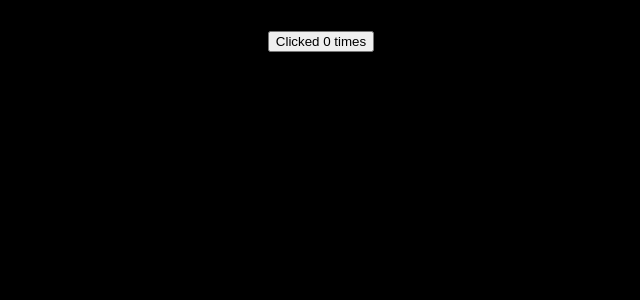
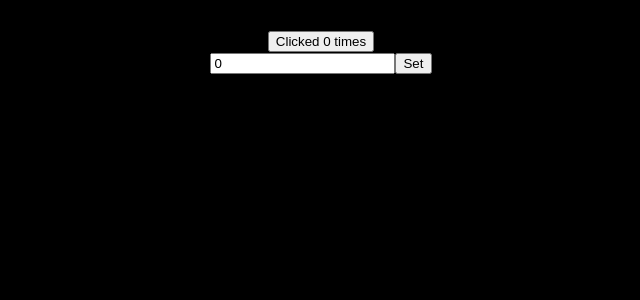
Before and after one commit to SaiManojBotchu/ReactTesting, a React (Create React App) app: page / in a window 1280 px wide. Shown: the top 300 px of the page, without its empty margins (319-959 px from the left). Built offline with nearby package versions, Linux system fonts and the light colour scheme; the HTML template or start-up script is replaced by a standard one.

Commit message:
user-event: keyboard interactions

```diff
--- a/src/08_user-event/Counter.js
+++ b/src/08_user-event/Counter.js
@@ -2,7 +2,19 @@
 
 function Counter() {
   const [count, setCount] = useState(0);
-  return <button onClick={() => setCount(st => st + 1)}>Clicked {count} times</button>;
+  const [amount, setAmount] = useState(0);
+  return (
+    <>
+      <button onClick={() => setCount(st => st + 1)}>Clicked {count} times</button>
+      <br />
+      <input
+        type='number'
+        value={amount}
+        onChange={e => setAmount(parseInt(e.target.value))}
+      />
+      <button onClick={() => setCount(amount)}>Set</button>
+    </>
+  );
 }
 
 export default Counter;
```
Also changed, not shown: 1 other file (tests, documents, lock files or other folders).
